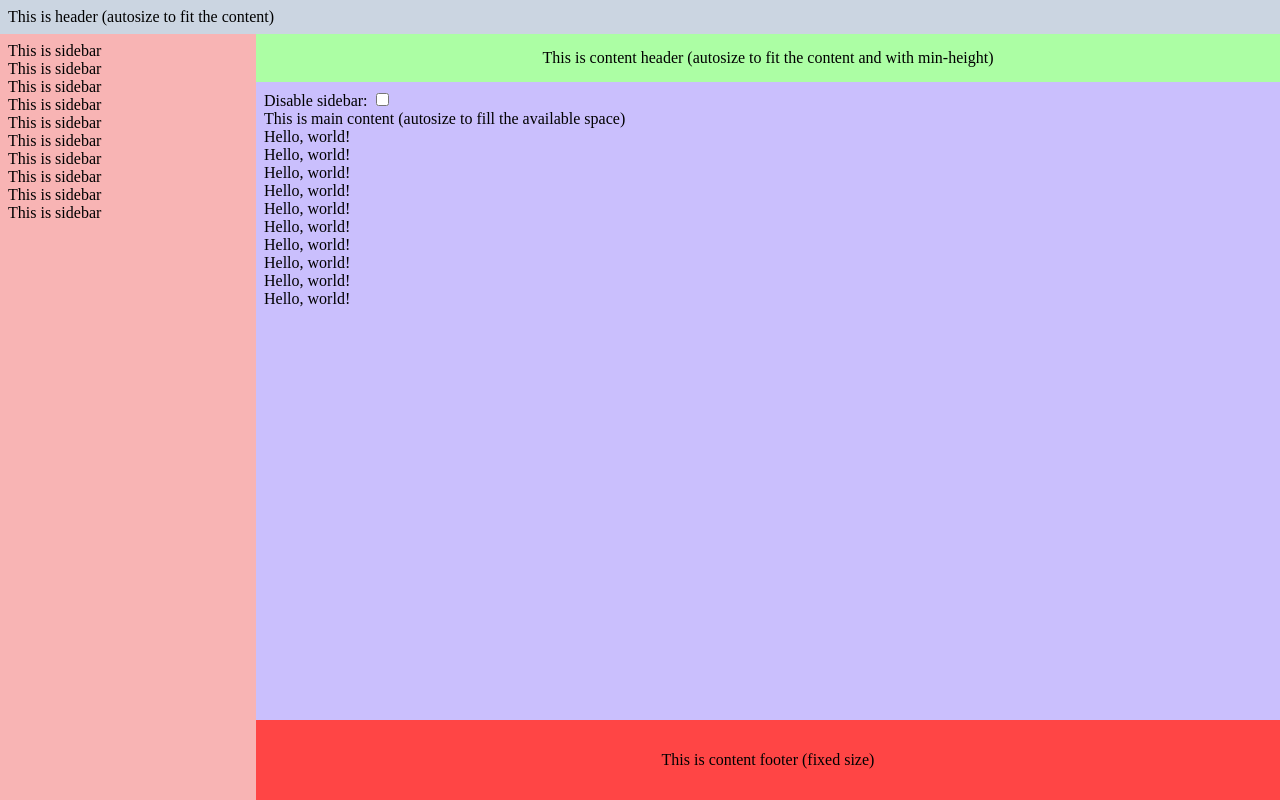
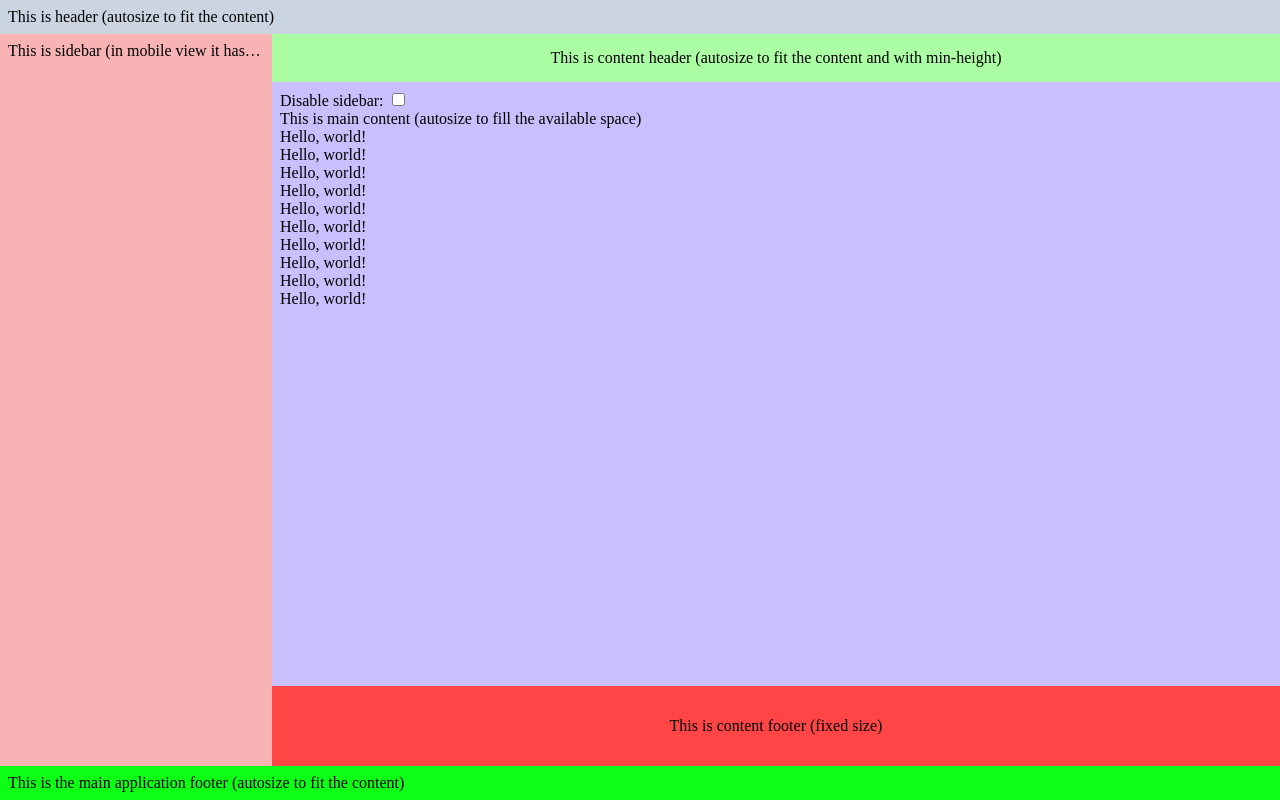
Before and after one commit to padcom/app-layout-example, a Vue app: page / in a window 1280 px wide. Built offline with nearby package versions, Linux system fonts and the light colour scheme.

Commit message:
Code cleanup and added footer. Also switched to grid areas because it is easier to read and understand

```diff
--- a/src/App.vue
+++ b/src/App.vue
@@ -3,11 +3,11 @@
     <div class="header">This is header (autosize to fit the content)</div>
 
     <div class="sidebar">
-      <div v-for="i in 10" :key="i">This is sidebar</div>
+      <div class="ellipsis">This is sidebar (in mobile view it has a max-height)</div>
     </div>
 
     <div class="content">
-      <div class="content-header center-hv">
+      <div class="content-header center">
         This is content header (autosize to fit the content and with min-height)
       </div>
       <div class="content-main">
@@ -15,11 +15,14 @@
           Disable sidebar:
           <input v-model="noSidebar" type="checkbox">
         </label>
-
         <div>This is main content (autosize to fill the available space)</div>
         <div v-for="i in 10" :key="i">Hello, world!</div>
       </div>
-      <div class="content-footer center-hv">This is content footer (fixed size)</div>
+      <div class="content-footer center">This is content footer (fixed size)</div>
+    </div>
+
+    <div class="footer">
+      This is the main application footer (autosize to fit the content)
     </div>
   </div>
 </template>
@@ -33,18 +36,15 @@ const noSidebar = ref(false)
 makeElementsContentEditable(
   '.header',
   '.sidebar > div',
-  '.footer',
   '.content-header',
   '.content-main > div',
   '.content-footer',
+  '.footer',
 )
 </script>
 
 <style lang="postcss">
-*, *::before, *::after {
-  box-sizing: border-box;
-}
-
+/* Make the entire canvas available to us */
 html, body {
   height: 100vh;
   width: 100vw;
@@ -52,85 +52,118 @@ html, body {
   padding: 0;
 }
 
+/* This makes sizing of elements predictable */
+*, *::before, *::after {
+  box-sizing: border-box;
+}
+
+/* This is how you customize the scrollbar */
+*::-webkit-scrollbar {
+  width: 5px;
+  height: 8px;
+  background-color: #aaaaaa;
+}
+*::-webkit-scrollbar-thumb {
+  background: black;
+}
+
+/* This is the top-level wrapper. It defines the distribution of main elements (header */
 .wrapper {
   height: 100vh;
   display: grid;
-  grid-template: auto 1fr / auto 1fr;
+  grid-template-rows: auto 1fr auto;
+  grid-template-columns: 17rem 1fr;
+  grid-template-areas:
+    'header header'
+    'sidebar content'
+    'footer footer';
 
   @media screen and (max-width: 768px) {
-    grid-template: auto auto 1fr auto / 1fr;
-  }
-}
+    grid-template-rows: auto auto 1fr auto;
+    grid-template-columns: 1fr;
+    grid-template-areas:
+      'header'
+      'sidebar'
+      'content'
+      'footer';
 
-.header {
-  background-color: #cbd5e1;
-  grid-column: 1/3;
-
-  @media screen and (max-width: 768px) {
-    grid-column: 1/2;
-  }
-}
-
-.sidebar {
-  background-color: #f8b4b4;
-
-  grid-column: 1/2;
-  width: 256px;
-  overflow-y: auto;
-
-  @media screen and (max-width: 768px) {
-    grid-rows: 2/3;
-    width: 100%;
-    max-height: 4rem;
-  }
-}
-
-.content {
-  background-color: #faca15;
-
-  display: grid;
-  grid-template-rows: auto 1fr auto;
-
-  /* This allows the .sidebar to occupy vertical space in mobile */
-  overflow: hidden;
-
-  > .content-header {
-    background-color: #acfea4;
-    min-height: 3rem;
-  }
-
-  > .content-main {
-    background-color: rgb(202 191 253);
-
-    /* This makes the content area scrollable vertically */
-    overflow: hidden auto;
-  }
-
-  > .content-footer {
-    background-color: #ff4545;
-    height: 5rem;
+    /* TODO: Can this be done in grid-template-rows? */
+    .sidebar {
+      max-height: 7rem;
+    }
   }
 }
 
 /* This class enables us to hide the sidebar */
 .no-sidebar {
   &.wrapper {
-    @media screen and (max-width: 768px) {
-      grid-template: auto 1fr auto / 1fr;
-    }
+    grid-template-rows: auto 1fr auto;
+    grid-template-columns: 1fr;
+    grid-template-areas:
+      'header'
+      'content'
+      'footer';
   }
-  .sidebar {
+
+  & .sidebar {
     display: none;
-  }
-  .content {
-    grid-column: 1/3;
   }
 }
 
+/* Here we define the basic attributes of main elements of the layout */
+.header {
+  grid-area: header;
+}
+
+.sidebar {
+  grid-area: sidebar;
+  overflow-y: auto;
+}
+
+.content {
+  grid-area: content;
+
+  /* The main content is also defined with a grid */
+  display: grid;
+  grid-template-rows: auto 1fr auto;
+
+  /* VERY IMPORTANT: This allows the .sidebar-main to scroll when its content exceeds the available space */
+  overflow: hidden;
+
+  /* The content header has a minimum height but it will expand if there is more content */
+  > .content-header {
+    min-height: 3rem;
+  }
+
+  /* The main content will use up all the remaining space and if there is even more content it will enable scrolling */
+  > .content-main {
+    /* This makes the content area scrollable vertically */
+    overflow: hidden auto;
+  }
+
+  /* Content footer has a fixed size and if there is too much content it will enable scrolling */
+  > .content-footer {
+    height: 5rem;
+    overflow: auto;
+  }
+}
+
+/* The main application footer is allowed to expand to as much content as it has */
+.footer {
+  grid-area: footer;
+}
+
 /* This is how you center horizontally and vertically in 2023 */
-.center-hv {
+.center {
   display: grid;
   place-items: center;
+}
+
+/* This is how we make a too long text end with `...` (ellipsis) */
+.ellipsis {
+  overflow-x: hidden;
+  text-wrap: nowrap;
+  text-overflow: ellipsis;
 }
 
 /* We're adding a little bit of padding to all containers - just to make it look better */
@@ -142,8 +175,32 @@ html, body {
 .sidebar,
 .content-header,
 .content-main,
-.content-footer {
+.content-footer,
+.footer {
   padding: var(--p-default);
   overflow: auto;
 }
+
+/* We give here some colors to the elements to make them easier to spot on the screen */
+.header {
+  background-color: #cbd5e1;
+}
+.sidebar {
+  background-color: #f8b4b4;
+}
+.content {
+  background-color: #faca15;
+  > .content-header {
+    background-color: #acfea4;
+  }
+  > .content-main {
+    background-color: rgb(202 191 253);
+  }
+  > .content-footer {
+    background-color: #ff4545;
+  }
+}
+.footer{
+  background-color: #0cff14;
+}
 </style>
--- a/src/contenteditable.ts
+++ b/src/contenteditable.ts
@@ -1,6 +1,6 @@
 import { onMounted } from 'vue'
 
-export function makeElementsContentEditable(...selectors: string) {
+export function makeElementsContentEditable(...selectors: string[]) {
   onMounted(() => {
     const elements = document.querySelectorAll(selectors.join(','))
     elements?.forEach(el => { el.setAttribute('contenteditable', 'true') })
```
